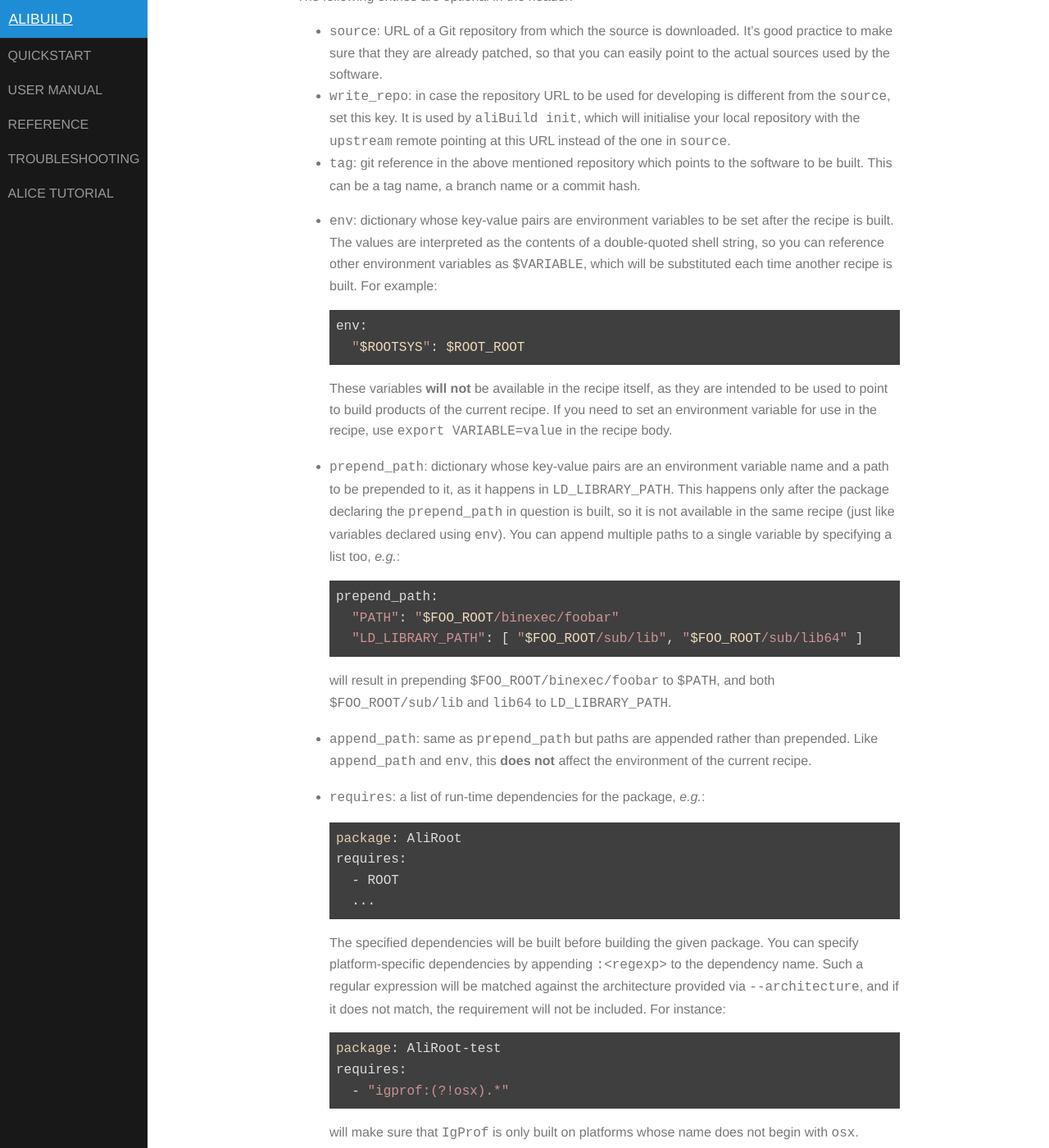
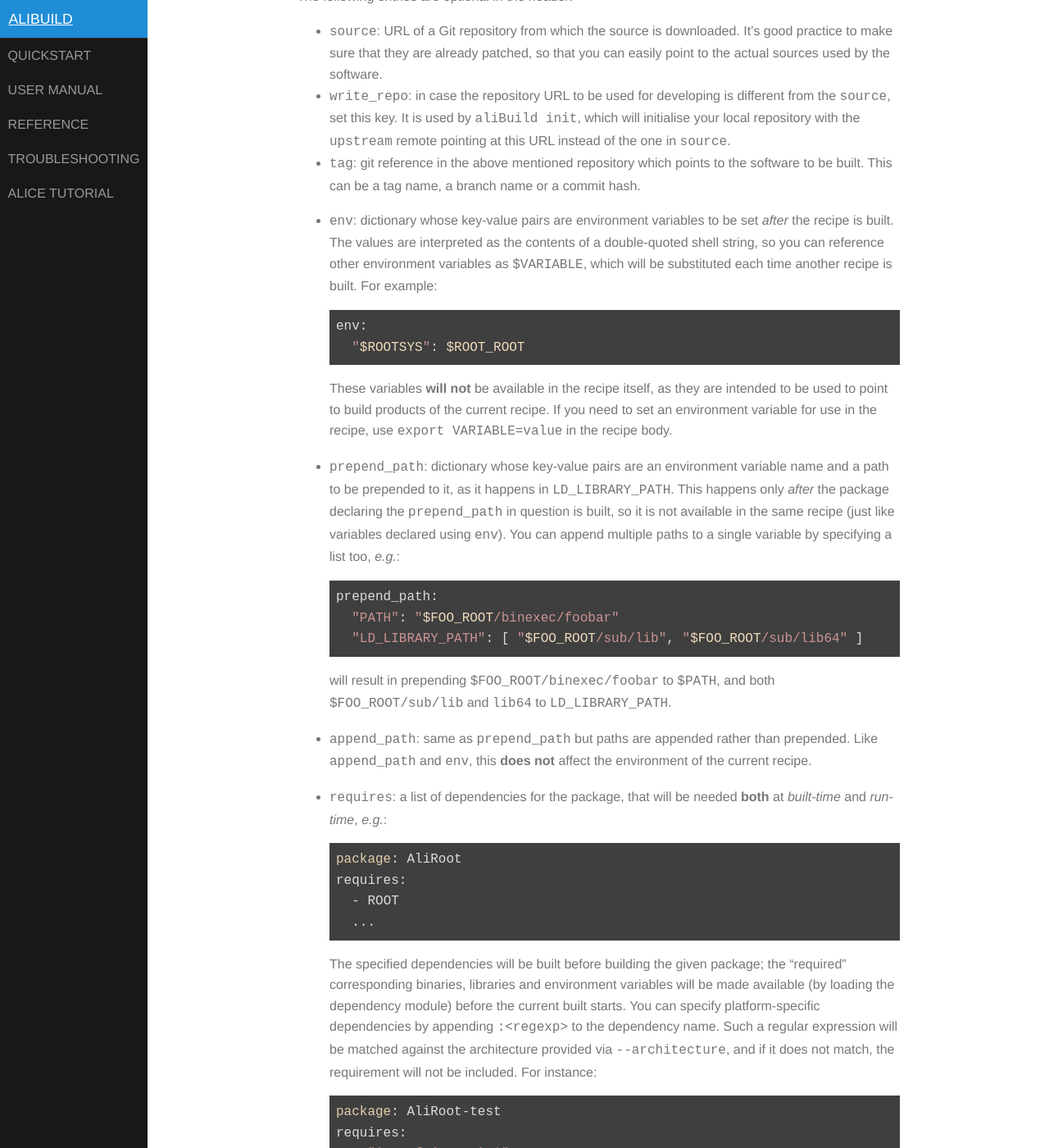
Before and after one commit to alisw/alibuild, a Jekyll site: the page built from docs/reference.markdown, in a window 1280 px wide and 1400 px high, scrolled down 1905 px. Shown: the whole window at 82% size. Built offline with Jekyll 4.4.1, drawn with Linux system fonts in a browser that asks for light colours; some of the changed text lies outside the part shown.

Commit message:
alibuild recipe (reference) : requirements
Adding extra details about the logic I understood for the fields : requires, build_requires, runtime_requires
(after mail exchanges with Adrian Sevcenco, Giulio Eulisse + some local tests on one alidist recipe (lhapdf.sh).
To be revised by Giulio to make sure that this is correct.

````diff
--- a/docs/reference.markdown
+++ b/docs/reference.markdown
@@ -88,7 +88,7 @@
     software to be built. This can be a tag name, a branch name or a commit
     hash.
   - `env`: dictionary whose key-value pairs are environment variables to be set
-    after the recipe is built. The values are interpreted as the contents of a
+    _after_ the recipe is built. The values are interpreted as the contents of a
     double-quoted shell string, so you can reference other environment variables
     as `$VARIABLE`, which will be substituted each time another recipe is built.
     For example:
@@ -104,7 +104,7 @@
     `export VARIABLE=value` in the recipe body.
   - `prepend_path`: dictionary whose key-value pairs are an environment variable
     name and a path to be prepended to it, as it happens in `LD_LIBRARY_PATH`.
-    This happens only after the package declaring the `prepend_path` in question
+    This happens only _after_ the package declaring the `prepend_path` in question
     is built, so it is not available in the same recipe (just like variables
     declared using `env`). You can append multiple paths to a single variable
     by specifying a list too, *e.g.*:
@@ -120,7 +120,9 @@
   - `append_path`: same as `prepend_path` but paths are appended rather than
     prepended. Like `append_path` and `env`, this **does not** affect the
     environment of the current recipe.
-  - `requires`: a list of run-time dependencies for the package, *e.g.*:
+  - `requires`: a list of dependencies for the package,
+    that will be needed **both** at _built-time_ and _run-time_,
+    *e.g.*:
 
     ```yaml
     package: AliRoot
@@ -129,7 +131,9 @@
       ...
     ```
 
-    The specified dependencies will be built before building the given package.
+    The specified dependencies will be built before building the given package;
+    the "required" corresponding binaries, libraries and environment variables
+    will be made available (by loading the dependency module) before the current built starts.
     You can specify platform-specific dependencies by appending `:<regexp>` to
     the dependency name. Such a regular expression will be matched against the
     architecture provided via `--architecture`, and if it does not match, the
@@ -143,15 +147,20 @@
 
     will make sure that `IgProf` is only built on platforms whose name does not
     begin with `osx`.
-  - `build_requires`: a list of build-time dependencies for the package. Like
+  - `build_requires`: a list of build-time _only_ dependencies for the package. Like
     `requires`, these packages will be built before the current package is
     built.
 
-    Packages in this list are marked specially in the dependency graph
+   Packages in this list are marked specially in the dependency graph
     produced by `aliDeps`. Other tools treat these packages differently from
     `requires`: for instance, RPMs produced for a package won't depend on its
     `build_requires`, and `alibuild-generate-module` won't pull in build
     requirements' modulefiles.
+
+  - `runtime_requires` : a list of run-time _only_ dependencies for the package.
+    The corresponding module(s) will be loaded together with the current one.
+    FIXME : how it will appear in aliDeps ?
+
   - `force_rebuild`: set it to `true` to force re-running the build recipe every
     time you invoke alibuild on it.
   - `prefer_system_check`: a script which is used to determine whether
@@ -203,10 +212,10 @@
    write files outside this directory.
  - `BUILDROOT`: it contains `BUILDDIR` and the log file for the build.
  - `SOURCEDIR`: where the sources are cloned.
- - `REQUIRES`: space-separated list of all dependencies, both runtime and build
-   only.
- - `BUILD_REQUIRES`: space-separated list of all build dependencies, not needed
-   at runtime.
+ - `REQUIRES`: space-separated list of all dependencies, needed at **both**
+   runtime and built-time.
+ - `BUILD_REQUIRES`: space-separated list of all build dependencies, that are needed
+   at built-time only but not at runtime.
  - `RUNTIME_REQUIRES`: space-separated list of all runtime dependencies only.
 
 For each dependency already built, the corresponding environment file is loaded.
````
